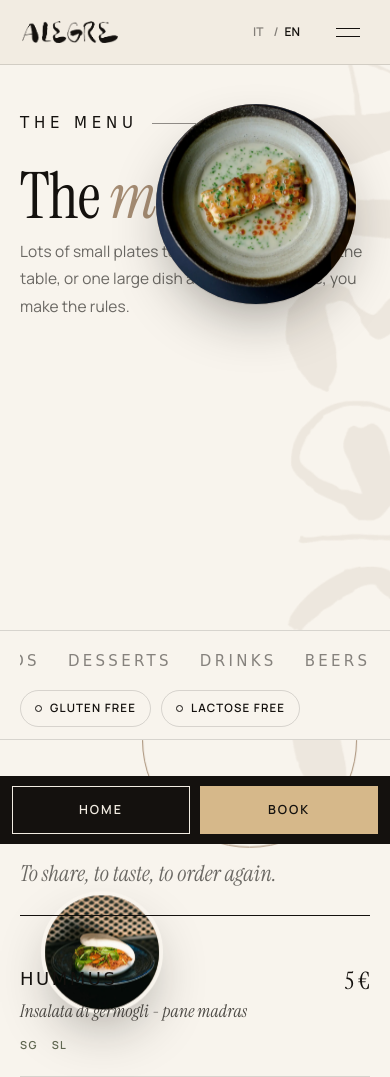
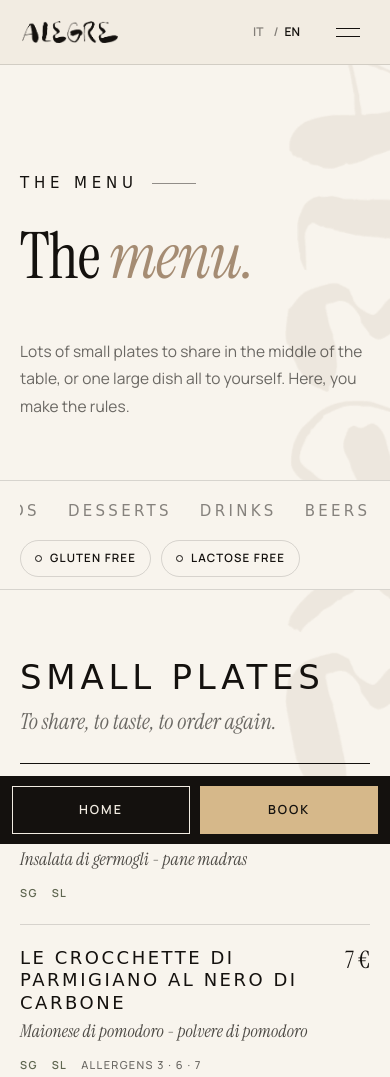
Before and after one commit to 21andred/alegre, a plain HTML site: page menu.html in a window 390 px wide. Shown: the top 1077 px of the page. Drawn offline with Linux system fonts and the light colour scheme; a web font is replaced by a local one.

Commit message:
Revert "Menu: foto dei piatti in cerchi di dimensioni diverse con leggero movimento allo scorrimento"
This reverts commit 76f8ec18b9767a1bdb0db1b46308acfde4534e38.

```diff
--- a/assets/css/style.css
+++ b/assets/css/style.css
@@ -610,44 +610,6 @@ p { margin: 0 0 1.45em; }
 .menu-hero .title { font-size: clamp(64px, 11vw, 170px); margin-bottom: .15em; }
 .menu-hero__row { display: flex; justify-content: space-between; align-items: end; gap: 40px; flex-wrap: wrap; }
 .menu-hero .body { margin: 0; }
-.menu-hero__grid { display: grid; grid-template-columns: 1.1fr 1fr; gap: 40px; align-items: center; }
-
-/* ---------- Piatti in cerchio ---------- */
-/* Foto ritagliate quadrate con taglio centrato; --py è lo spostamento di parallasse (JS). */
-.plate {
-  margin: 0; border-radius: 50%; overflow: hidden; aspect-ratio: 1;
-  position: relative; background: var(--sand);
-  box-shadow: 0 24px 60px -18px rgba(20,17,14,.45);
-  transform: translateY(var(--py, 0px));
-  will-change: transform;
-}
-.plate img { width: 100%; height: 100%; object-fit: cover; object-position: 50% 50%; display: block; transition: transform 1.2s var(--ease-out); }
-.plate:hover img { transform: scale(1.06) rotate(-3deg); }
-.plate--xl { width: clamp(260px, 30vw, 440px); }
-.plate--l  { width: clamp(150px, 19vw, 280px); }
-.plate--m  { width: clamp(120px, 15vw, 220px); }
-.plate--s  { width: clamp(100px, 12vw, 170px); }
-
-.plates { position: relative; height: clamp(340px, 38vw, 560px); }
-.plates .plate { position: absolute; }
-.plates .plate--xl { right: 4%; top: 0; }
-.plates .plate--m { left: 4%; bottom: 0; z-index: 2; border: 6px solid var(--paper); }
-.plate-ring {
-  position: absolute; right: 0; top: 8%; width: clamp(280px, 33vw, 480px); aspect-ratio: 1; border-radius: 50%;
-  border: 1px solid var(--sand); opacity: .55; transform: translate(-6%, 0) translateY(var(--py, 0px));
-}
-
-/* Animazione d'ingresso dei cerchi */
-@keyframes plateIn { from { opacity: 0; scale: .85; } to { opacity: 1; scale: 1; } }
-.plates .plate, .plate-ring { animation: plateIn 1.4s var(--ease-out) both; }
-.plates .plate--xl { animation-delay: .25s; }
-.plates .plate--m { animation-delay: .55s; }
-
-/* Cerchio accanto al titolo di sezione */
-.menu-section__head.has-plate { align-items: end; flex-wrap: nowrap; }
-.menu-section__heading { display: flex; flex-direction: column; gap: 12px; }
-.menu-section__head .plate { flex: none; margin-bottom: 18px; }
-.menu-section:nth-of-type(odd) .menu-section__head.has-plate .plate { margin-right: 6%; }
 
 .menu-bar {
   position: sticky; top: 68px; z-index: 50;
@@ -776,16 +738,6 @@ p { margin: 0 0 1.45em; }
   .footer-grid { grid-template-columns: 1fr 1fr; }
   .footer-grid > :first-child { grid-column: 1 / -1; }
   .menu-list { grid-template-columns: 1fr; }
-  .menu-hero__grid { grid-template-columns: 1fr; gap: 10px; }
-  .menu-hero { padding-top: 110px; padding-bottom: 30px; }
-  .plates { height: 250px; margin-top: 20px; }
-  .plates .plate--xl { width: 200px; right: 4%; }
-  .plates .plate--m { width: 122px; left: 6%; border-width: 4px; }
-  .plate-ring { width: 215px; }
-  .plate--l { width: 132px; }
-  .plate--m { width: 116px; }
-  .plate--s { width: 96px; }
-  .menu-section__head .plate { margin-bottom: 4px; }
   .menu-bar { top: 64px; }
   .menu-bar .wrap { flex-direction: column; align-items: stretch; gap: 0; }
   .menu-filters { padding: 0 0 12px; }
--- a/assets/js/main.js
+++ b/assets/js/main.js
@@ -437,28 +437,6 @@
     });
   }
 
-  /* ---------- Piatti in cerchio: movimento leggero allo scorrimento ---------- */
-  function initPlates() {
-    if (reduceMotion) return;
-    var tick = false;
-    function update() {
-      var vh = window.innerHeight;
-      var els = document.querySelectorAll("[data-speed]");
-      var reads = [];
-      els.forEach(function (el) { reads.push(el.getBoundingClientRect()); });
-      els.forEach(function (el, i) {
-        var r = reads[i];
-        if (r.bottom < -200 || r.top > vh + 200) return;
-        var off = (r.top + r.height / 2 - vh / 2) * parseFloat(el.getAttribute("data-speed"));
-        el.style.setProperty("--py", off.toFixed(1) + "px");
-      });
-      tick = false;
-    }
-    window.addEventListener("scroll", function () { if (!tick) { tick = true; requestAnimationFrame(update); } }, { passive: true });
-    window.addEventListener("resize", update);
-    update();
-  }
-
   /* ---------- Reveal on scroll ---------- */
   function observeReveals() {
     var els = document.querySelectorAll(".reveal:not(.is-in), .img-reveal:not(.is-in)");
@@ -515,14 +493,9 @@
 
       html += '<section class="menu-section" id="' + s.id + '" aria-labelledby="t-' + s.id + '">' +
         '<div class="wrap">' +
-        '<div class="menu-section__head' + (s.photo ? " has-plate" : "") + '">' +
-        '<div class="menu-section__heading">' +
+        '<div class="menu-section__head">' +
         '<h2 class="menu-section__title" id="t-' + s.id + '">' + esc(s.title[lang]) + "</h2>" +
         (s.note ? '<p class="menu-section__note">' + esc(s.note[lang]) + "</p>" : "") +
-        "</div>" +
-        (s.photo ? '<figure class="plate plate--' + s.photo.size + '" data-speed="' + s.photo.speed + '">' +
-          '<picture><source srcset="assets/img/piatti/' + s.photo.src + '.webp" type="image/webp">' +
-          '<img src="assets/img/piatti/' + s.photo.src + '.jpg" alt="' + esc(s.photo.alt[lang]) + '" width="900" height="900" loading="lazy"></picture></figure>' : "") +
         "</div>" +
         '<ul class="menu-list">' + items + (visible ? "" : '<li class="menu-empty">' + t("menu.empty") + "</li>") + "</ul>" +
         "</div></section>";
@@ -573,5 +546,4 @@
 
   applyLang(lang);
   observeReveals();
-  if (document.querySelector("[data-speed]")) initPlates();
 })();
--- a/assets/js/menu-data.js
+++ b/assets/js/menu-data.js
@@ -60,7 +60,6 @@ window.ALEGRE_MENU = {
     {
       id: "grandi",
       side: "B",
-      photo: { src: "carne", size: "l", speed: 0.08, alt: { it: "Piatto di carne con salse colorate a strisce e una quenelle", en: "Meat dish with colourful striped sauces and a quenelle" } },
       color: "tomato",
       title: { it: "Piatti grandi", en: "Large plates" },
       note: { it: "Le portate principali: mare, terra e contaminazioni.", en: "Main courses: sea, land and everything in between." },
@@ -82,7 +81,6 @@ window.ALEGRE_MENU = {
     {
       id: "insalatone",
       side: "C",
-      photo: { src: "zucca", size: "s", speed: -0.06, alt: { it: "Zucca arrosto con cavolo nero, formaggio fresco e semi di zucca", en: "Roast pumpkin with cavolo nero, fresh cheese and pumpkin seeds" } },
       color: "basil",
       title: { it: "Insalatone", en: "Big salads" },
       note: { it: "Fresche, piene, colorate.", en: "Fresh, generous, colourful." },
@@ -96,7 +94,6 @@ window.ALEGRE_MENU = {
     {
       id: "dolci",
       side: "D",
-      photo: { src: "dolce-riso", size: "m", speed: 0.06, alt: { it: "Dolce di riso cremoso con una spirale di salsa ai frutti rossi", en: "Creamy rice pudding with a swirl of red berry sauce" } },
       color: "hibiscus",
       title: { it: "Dolci", en: "Desserts" },
       note: { it: "Il finale, con un ultimo colpo di scena.", en: "The finale, with one last twist." },
--- a/menu.html
+++ b/menu.html
@@ -11,7 +11,7 @@
   <link rel="preconnect" href="https://fonts.googleapis.com">
   <link rel="preconnect" href="https://fonts.gstatic.com" crossorigin>
   <link href="https://fonts.googleapis.com/css2?family=Instrument+Serif:ital@0;1&family=Manrope:wght@400;500;600&family=Patrick+Hand+SC&display=swap" rel="stylesheet">
-  <link rel="stylesheet" href="assets/css/style.css?v=19">
+  <link rel="stylesheet" href="assets/css/style.css?v=17">
 </head>
 <body class="page-menu">
   <a class="skip-link" href="#main" data-i18n="skip">Vai al contenuto</a>
@@ -58,21 +58,11 @@
 
   <main id="main">
     <section class="menu-hero">
-      <div class="wrap menu-hero__grid">
-        <div>
-          <p class="label reveal"><span data-i18n="menu.label">La carta</span></p>
+      <div class="wrap">
+        <p class="label reveal"><span data-i18n="menu.label">La carta</span></p>
+        <div class="menu-hero__row">
           <h1 class="title reveal" data-i18n="menu.title">Il <em>menu.</em></h1>
           <p class="body reveal" data-delay="1" data-i18n="menu.lead">Tanti piatti piccoli da condividere al centro del tavolo, oppure una portata grande tutta per te. Le regole, qui, le scegli tu.</p>
-        </div>
-        <!-- Piatti in cerchi di dimensioni diverse, con leggero movimento allo scorrimento -->
-        <div class="plates" aria-hidden="false">
-          <span class="plate-ring" aria-hidden="true" data-speed="-0.06"></span>
-          <figure class="plate plate--xl" data-speed="0.05">
-            <picture><source srcset="assets/img/piatti/pesce.webp" type="image/webp"><img src="assets/img/piatti/pesce.jpg" alt="Filetto di pesce in salsa chiara con erba cipollina e uova di salmone" width="900" height="900"></picture>
-          </figure>
-          <figure class="plate plate--m" data-speed="-0.1">
-            <picture><source srcset="assets/img/piatti/bao.webp" type="image/webp"><img src="assets/img/piatti/bao.jpg" alt="Bao con cotoletta croccante, salsa e rucola" width="900" height="900"></picture>
-          </figure>
         </div>
       </div>
     </section>
@@ -130,7 +120,7 @@
     </div>
   </footer>
 
-  <script src="assets/js/menu-data.js?v=19"></script>
-  <script src="assets/js/main.js?v=19"></script>
+  <script src="assets/js/menu-data.js?v=17"></script>
+  <script src="assets/js/main.js?v=17"></script>
 </body>
 </html>
```
Also changed, not shown: index.html (+2 -2 lines), assets/img/piatti/bao.jpg (deleted), assets/img/piatti/bao.webp (deleted), assets/img/piatti/carne.jpg (deleted), assets/img/piatti/carne.webp (deleted), assets/img/piatti/dolce-riso.jpg (deleted), assets/img/piatti/dolce-riso.webp (deleted), assets/img/piatti/pesce.jpg (deleted), assets/img/piatti/pesce.webp (deleted), assets/img/piatti/zucca.jpg (deleted), assets/img/piatti/zucca.webp (deleted).
